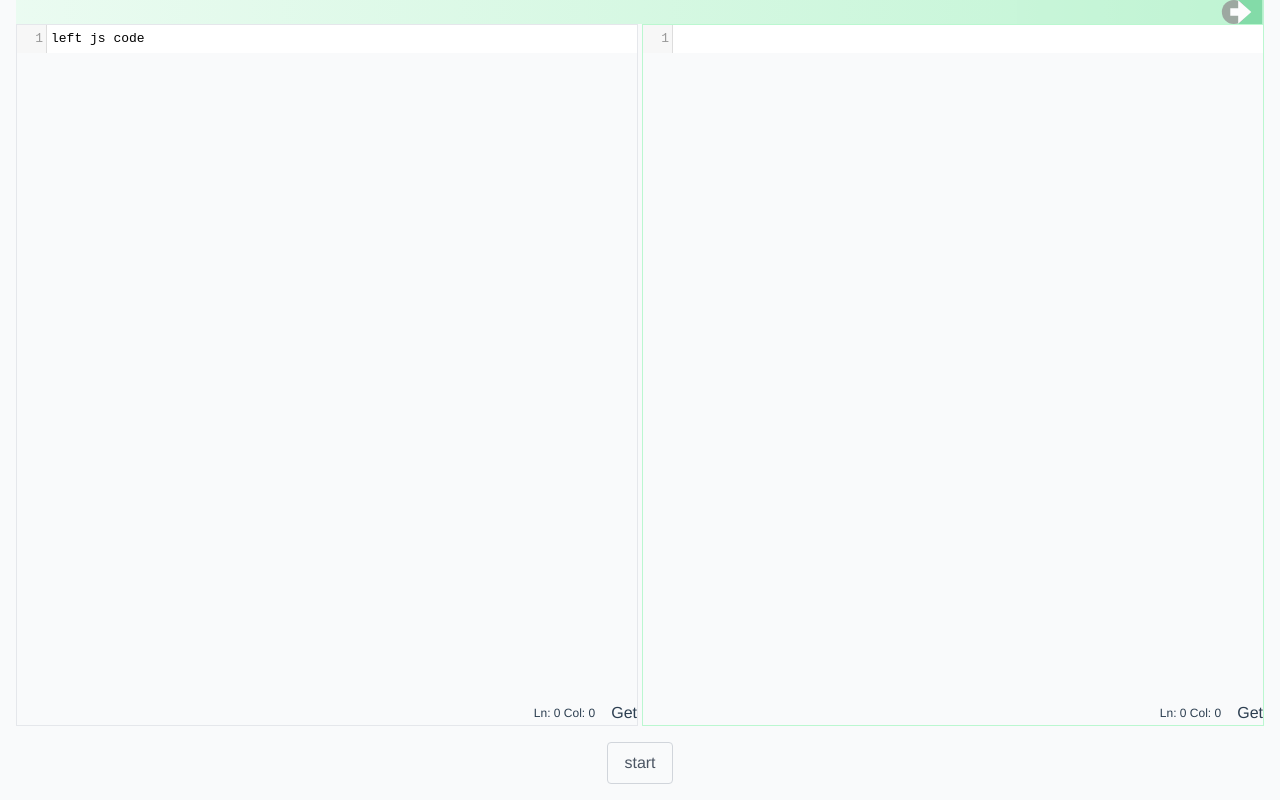
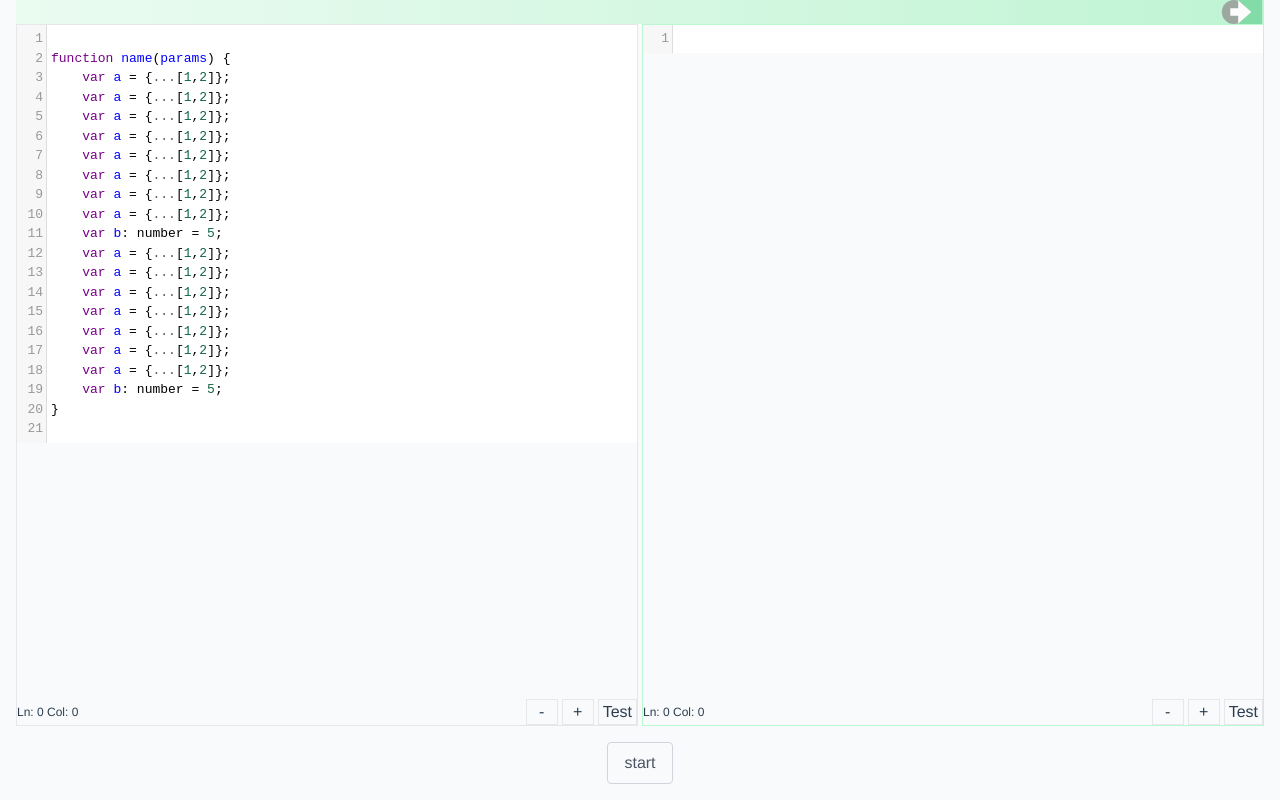
Before and after one commit to maxzz/revue-playground, a Vue app: page / in a window 1280 px wide. Built offline with nearby package versions, Linux system fonts and the light colour scheme.

Commit message:
Feature: add Editor error indicator

```diff
--- a/src/components/Editor.vue
+++ b/src/components/Editor.vue
@@ -2,18 +2,19 @@
     <div class="flex flex-col">
         <div ref="elEditor" class="flex-1"></div>
         <div class="flex justify-end items-center">
-            <span class="mr-4 text-xs">Ln: {{editorPos.ln}} Col: {{editorPos.col}}</span>
-            <input type="button" value="Get" @click="onGetText">
+            <span class="mr-4 text-xs flex-1">Ln: {{editorPos.ln}} Col: {{editorPos.col}}</span>
+            <input class="px-1 border-1 w-8 mr-1" type="button" value="-" @click="onTestRemoveErrorClick">
+            <input class="px-1 border-1 w-8 mr-1" type="button" value="+" @click="onTestAddErrorClick">
+            <input class="px-1 border-1 " type="button" value="Test" @click="onTestClick">
         </div>
     </div>
 </template>
 
 <script lang="ts">
-    import { defineComponent, onMounted, onUnmounted, PropType, reactive, ref, watch } from 'vue';
+    import { defineComponent, onMounted, onUnmounted, PropType, reactive, ref, watch, watchEffect } from 'vue';
     import cm from 'codemirror';
     import 'codemirror/mode/javascript/javascript';
     import "codemirror/lib/codemirror.css";
-    import { defaultCode } from './convert';
 
     export default defineComponent({
         props: {
@@ -31,6 +32,7 @@
 
             const editorText = ref(props.editorText);
             const editorPos = reactive({ln: 0, col: 0});
+            //const editorErr = ref(0);
 
             onMounted(() => {
                 console.log('Mounted');
@@ -62,6 +64,19 @@
                 console.log('changed');
             });
 
+            // watch(() => editorErr.value, () => {
+            //     const val = editorErr.value;
+            //     console.log('errorPos', val);
+            // });
+
+            function setErrorLine(line: number, isSet: boolean) {
+                if (isSet) {
+                    myEditor.addLineClass(line - 1, 'text', 'errorMarker');
+                } else {
+                    myEditor.removeLineClass(line - 1, 'text', 'errorMarker');
+                }
+            }
+
             let timerTextUpdate: number;
             function onEditorChange() {
                 clearTimeout(timerTextUpdate);
@@ -79,24 +94,38 @@
                     let cursor = myEditor.getCursor();
                     let pos = myEditor.getDoc().indexFromPos(cursor);
 
-                    editorPos.ln = cursor.line;
-                    editorPos.col = cursor.ch;
+                    editorPos.ln = cursor.line + 1;
+                    editorPos.col = cursor.ch + 1;
                     //console.log(`Activity pos: ${pos}, cursor: ${JSON.stringify(cursor, null, 4)}`);
                 }, 100); // a shorter interval to fire cursor pos changes before text changes.
             }
 
-            function onGetText() {
-                let val = myEditor.getValue();
-                console.log(val);
+            function onTestAddErrorClick() {
+                setErrorLine(editorPos.ln, true);
+            }
 
-                let doc = myEditor.getDoc();
-                console.log(doc);
+            function onTestRemoveErrorClick() {
+                setErrorLine(editorPos.ln, false);
+            }
+
+            function onTestClick() {
+                // editorErr.value = editorErr.value + 1;
+                console.log('click');
+
+                // let val = myEditor.getValue();
+                // console.log(val);
+
+                // let doc = myEditor.getDoc();
+                // console.log(doc);
             }
 
             return {
                 elEditor,
                 editorPos,
-                onGetText,
+                // editorErr,
+                onTestRemoveErrorClick,
+                onTestAddErrorClick,
+                onTestClick,
 
             };
         }
@@ -107,4 +136,7 @@
     .CodeMirror {
         height: auto;
     }
+    .CodeMirror pre.errorMarker {
+        background-color: #ff000080;
+    }
 </style>
--- a/src/components/Editors.vue
+++ b/src/components/Editors.vue
@@ -2,7 +2,7 @@
     <div class="px-4 mb-4 flex flex-1">
         <SplitPane>
             <template v-slot:a>
-                <Editor class="flex-1 border border-gray-200" :editorText="'left js code'" :onTextChange="onTextChange" />
+                <Editor class="flex-1 border border-gray-200" :editorText="defaultCode" :onTextChange="onTextChange" />
             </template>
             <template v-slot:b>
                 <Editor class="flex-1 border border-green-200" />
@@ -21,6 +21,7 @@
     import { useToast } from "vue-toastification";
     import Editor from './Editor.vue';
     import SplitPane from './SplitPane.vue';
+    import { defaultCode } from './convert';
 
     export default defineComponent({
         props: {},
@@ -31,7 +32,7 @@
             const toast = useToast();
 
             function onBtnStart() {
-                toast.info("My toast content");
+                //toast.info("My toast content");
                 start();
             }
 
@@ -42,6 +43,7 @@
             return {
                 onBtnStart,
                 onTextChange,
+                defaultCode,
             };
         },
     });
```
